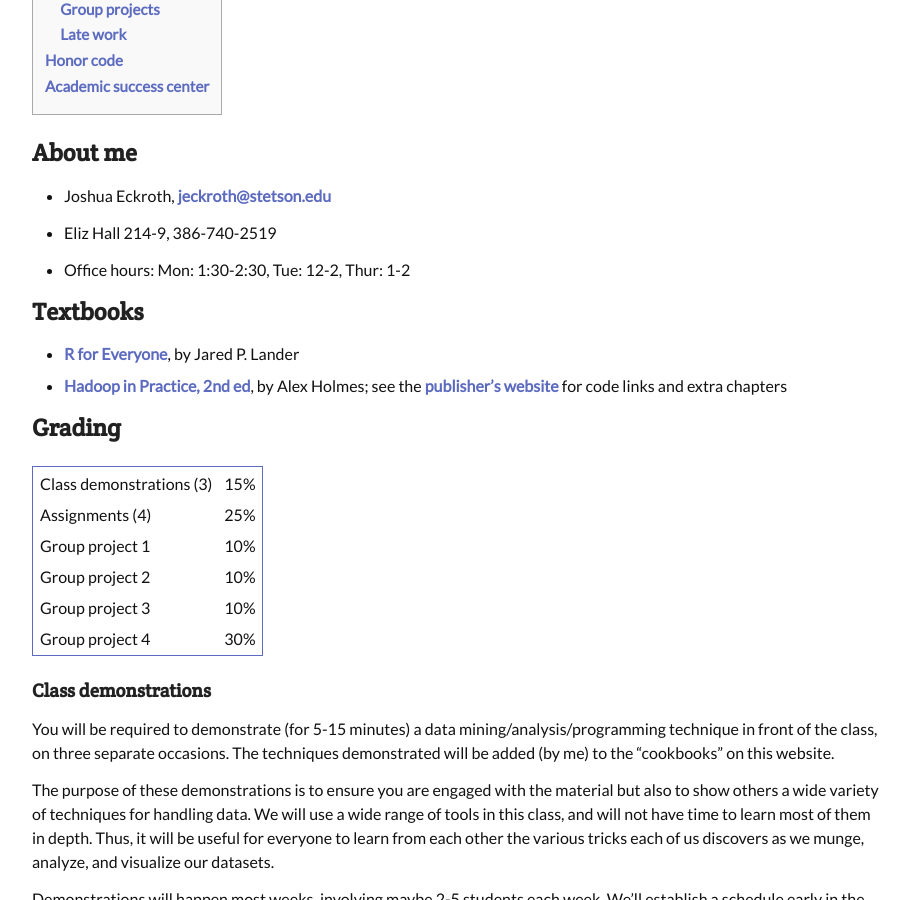
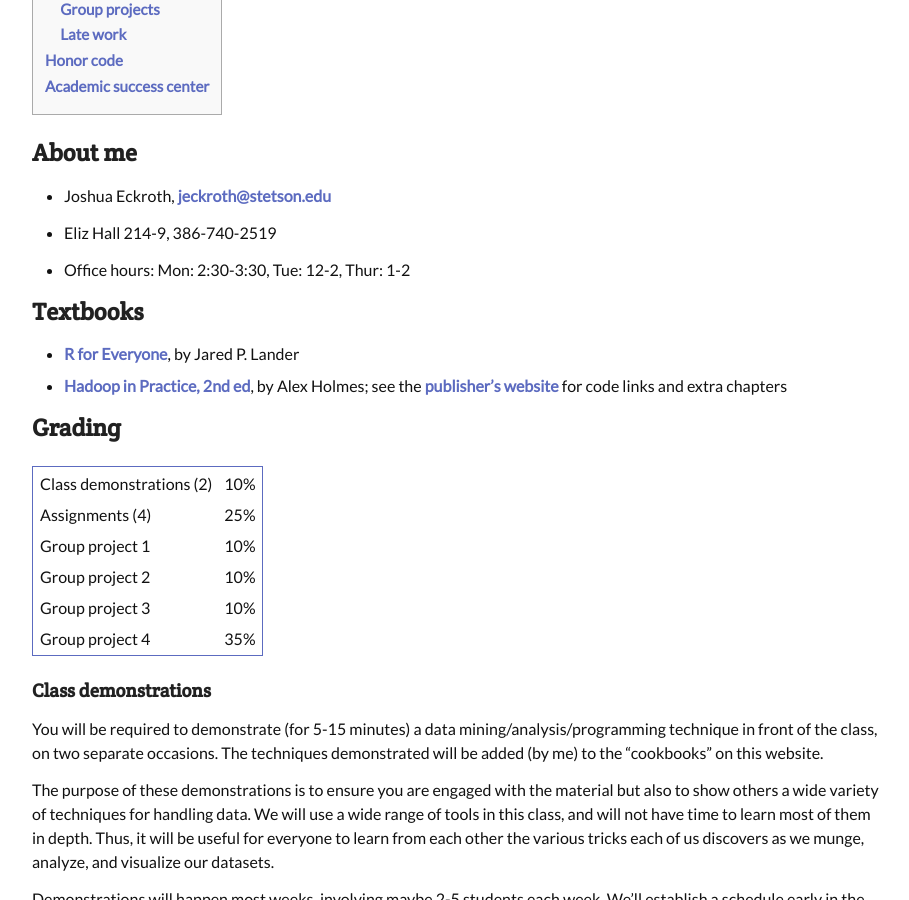
Before and after one commit to joshuaeckroth/cinf401-website, a Jekyll site: the page built from notes/syllabus.markdown, in a window 1280 px wide and 900 px high, scrolled down 411 px. Shown: the whole window, without its empty margins (183-1092 px from the left). Built offline with Jekyll 4.4.1, drawn with Linux system fonts in a browser that asks for light colours; Markdown is read by kramdown in place of the engine named in the settings.

Commit message:
Updated syllabus.

```diff
--- a/notes/syllabus.markdown
+++ b/notes/syllabus.markdown
@@ -20,7 +20,7 @@ Work hard in this class and you should be able to:
 
 - Eliz Hall 214-9, 386-740-2519
 
-- Office hours: Mon: 1:30-2:30, Tue: 12-2, Thur: 1-2
+- Office hours: Mon: 2:30-3:30, Tue: 12-2, Thur: 1-2
 
 ## Textbooks
 
@@ -30,17 +30,17 @@ Work hard in this class and you should be able to:
 ## Grading
 
 <table>
-<tr><td>Class demonstrations (3)</td><td>15%</td></tr>
+<tr><td>Class demonstrations (2)</td><td>10%</td></tr>
 <tr><td>Assignments (4)</td><td>25%</td></tr>
 <tr><td>Group project 1</td><td>10%</td></tr>
 <tr><td>Group project 2</td><td>10%</td></tr>
 <tr><td>Group project 3</td><td>10%</td></tr>
-<tr><td>Group project 4</td><td>30%</td></tr>
+<tr><td>Group project 4</td><td>35%</td></tr>
 </table>
 
 ### Class demonstrations
 
-You will be required to demonstrate (for 5-15 minutes) a data mining/analysis/programming technique in front of the class, on three separate occasions. The techniques demonstrated will be added (by me) to the "cookbooks" on this website.
+You will be required to demonstrate (for 5-15 minutes) a data mining/analysis/programming technique in front of the class, on two separate occasions. The techniques demonstrated will be added (by me) to the "cookbooks" on this website.
 
 The purpose of these demonstrations is to ensure you are engaged with the material but also to show others a wide variety of techniques for handling data. We will use a wide range of tools in this class, and will not have time to learn most of them in depth. Thus, it will be useful for everyone to learn from each other the various tricks each of us discovers as we munge, analyze, and visualize our datasets.
 
```
